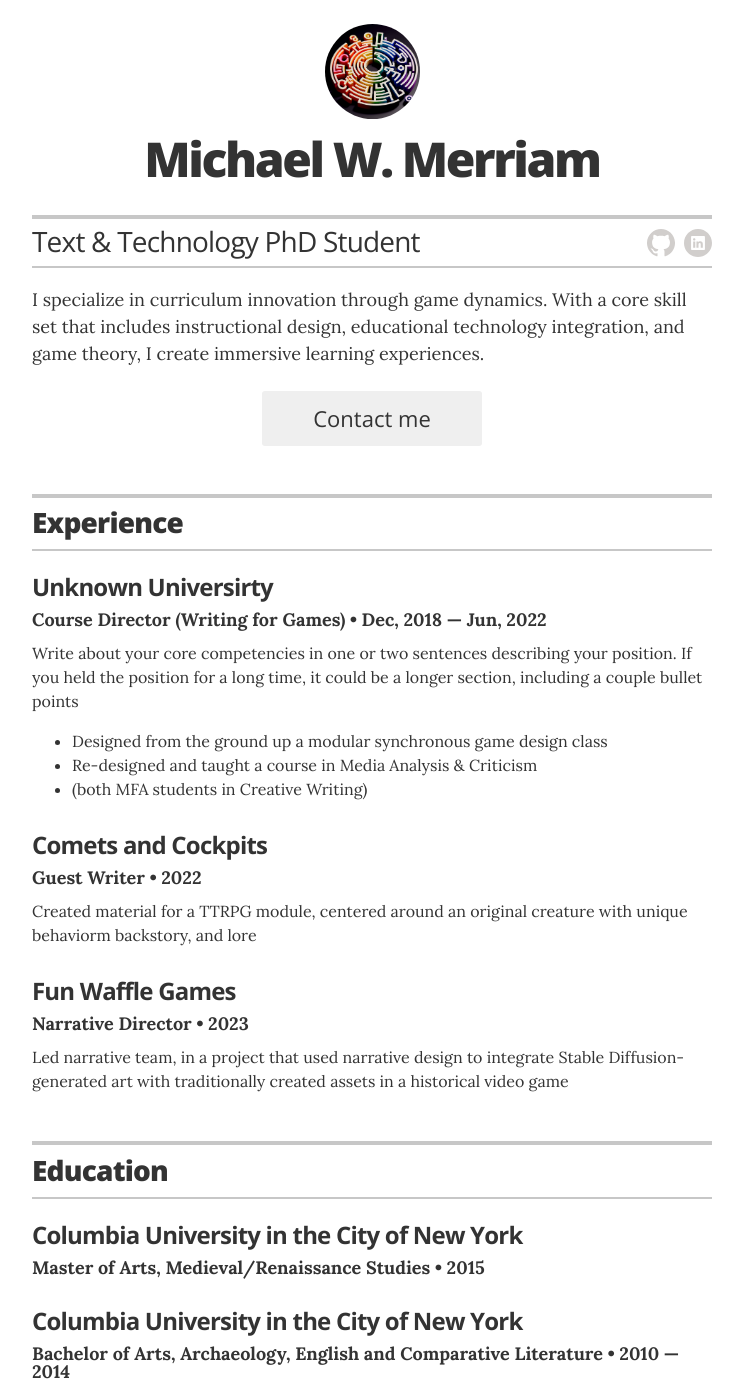
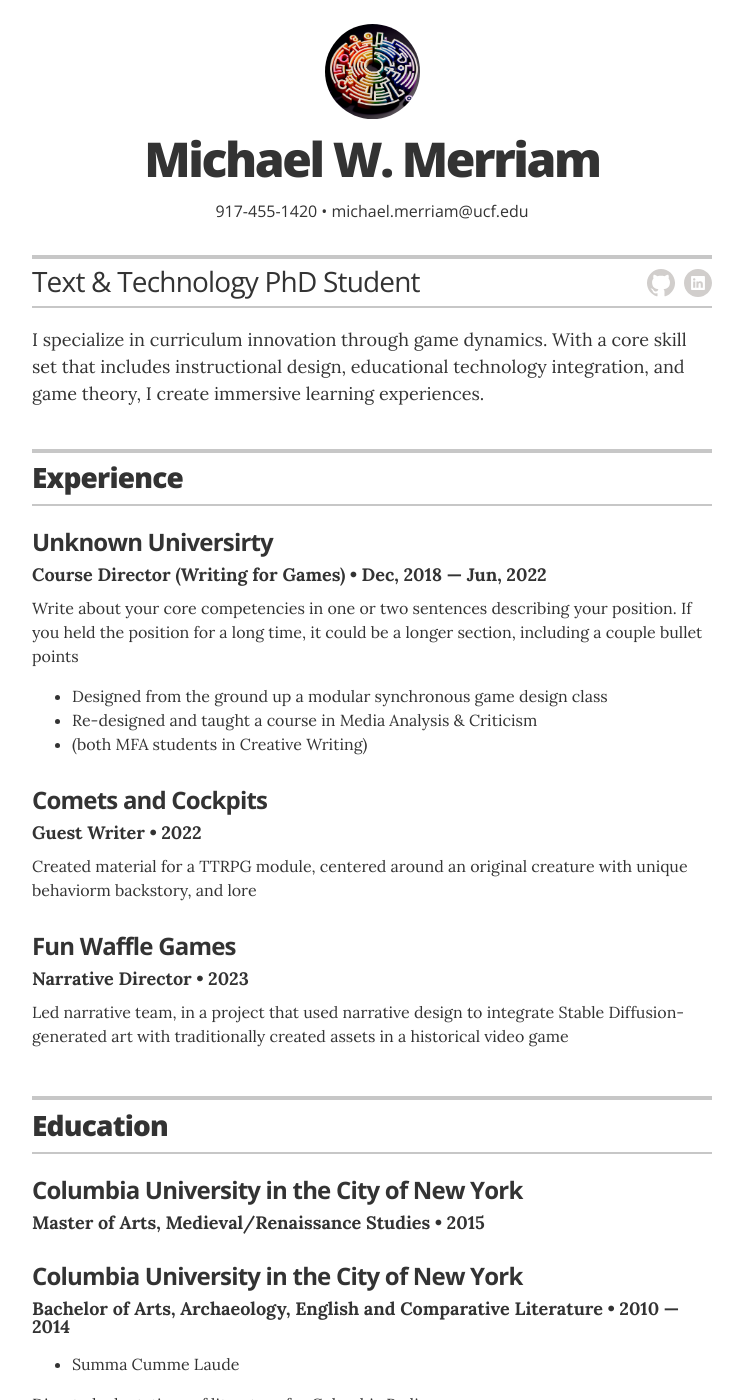
Before and after one commit to mwmxyz/academic, a Jekyll site: the page built from index.html, in a window 1280 px wide and 1400 px high. Shown: the whole window, without its empty margins (268-1011 px from the left). Built offline with Jekyll 4.4.1, drawn with Linux system fonts in a browser that asks for light colours; some of the changed lines change nothing that is shown; some of the changed text lies outside the part shown.

Commit message:
Rmvd blank sections, added more contact info

```diff
--- a/_config.yml
+++ b/_config.yml
@@ -21,7 +21,7 @@
 resume_contact_address:         "12538 El Viento Rd, Clermont, FL"
 
 resume_header_contact_info:     "917-455-1420 • michael.merriam@ucf.edu"
-display_header_contact_info:    "false"
+display_header_contact_info:    "true"
 
 resume_header_intro: "<p>I specialize in curriculum innovation through game dynamics. With a core skill set that includes instructional design, educational technology integration, and game theory, I create immersive learning experiences.</p>"
 
@@ -29,17 +29,17 @@
 # "no" to display an "I'm not looking for work" message,
 # or remove the resume_looking_for_work option entirely
 # to leave blank
-resume_looking_for_work:        "yes"
+# resume_looking_for_work:        "yes"
 
 # Decide which sections to use
 # comment out to hide
 resume_section_experience:      true
 resume_section_education:       true
-resume_section_projects:        true
+# resume_section_projects:        true
 resume_section_skills:          true
-resume_section_recognition:     true
+# resume_section_recognition:     true
 resume_section_links:           true
-resume_section_associations:    true
+# resume_section_associations:    true
 # resume_section_interests:       true
 
 # Resume social links
```
